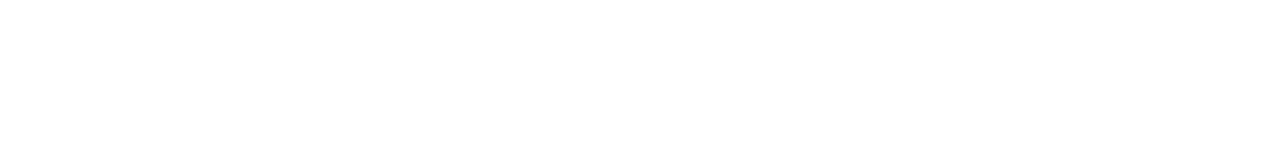
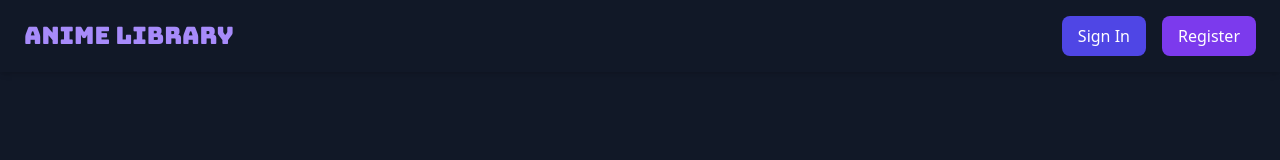
Before and after one commit to zyad231/Anime-Library, a plain HTML site: page Landing.html in a window 1280 px wide. Drawn offline with nearby package versions, Linux system fonts and the light colour scheme.

Commit message:
Header Done for Landing Page

```diff
--- a/Landing.html
+++ b/Landing.html
@@ -1,12 +1,41 @@
 <!DOCTYPE html>
 <html lang="en">
-<head>
-    <meta charset="UTF-8">
-    <meta name="viewport" content="width=device-width, initial-scale=1.0">
+  <head>
+    <meta charset="UTF-8" />
+    <meta name="viewport" content="width=device-width, initial-scale=1.0" />
+    <script src="https://cdn.tailwindcss.com"></script>
+    <link
+      href="https://fonts.googleapis.com/css2?family=Bungee&display=swap"
+      rel="stylesheet"
+    />
+    <title>Document</title>
+    <style>
+      .font-bungee {
+        font-family: "Bungee", cursive;
+      }
+    </style>
+  </head>
 
-    <title>Document</title>
-</head>
-<body>
-
-</body>
+  <body class="bg-gray-900">
+    <main class="flex flex-col">
+      <header class="flex justify-between items-center px-6 py-4 shadow-md">
+        <div class="text-2xl font-bungee text-violet-400">Anime Library</div>
+        <div class="flex gap-4">
+          <a
+            href="#"
+            class="text-white bg-indigo-600 hover:bg-indigo-700 px-4 py-2 rounded-lg transition"
+          >
+            Sign In
+          </a>
+          <a
+            href="#"
+            class="text-white bg-violet-600 hover:bg-violet-700 px-4 py-2 rounded-lg transition"
+          >
+            Register
+          </a>
+        </div>
+      </header>
+      <section></section>
+    </main>
+  </body>
 </html>
```
